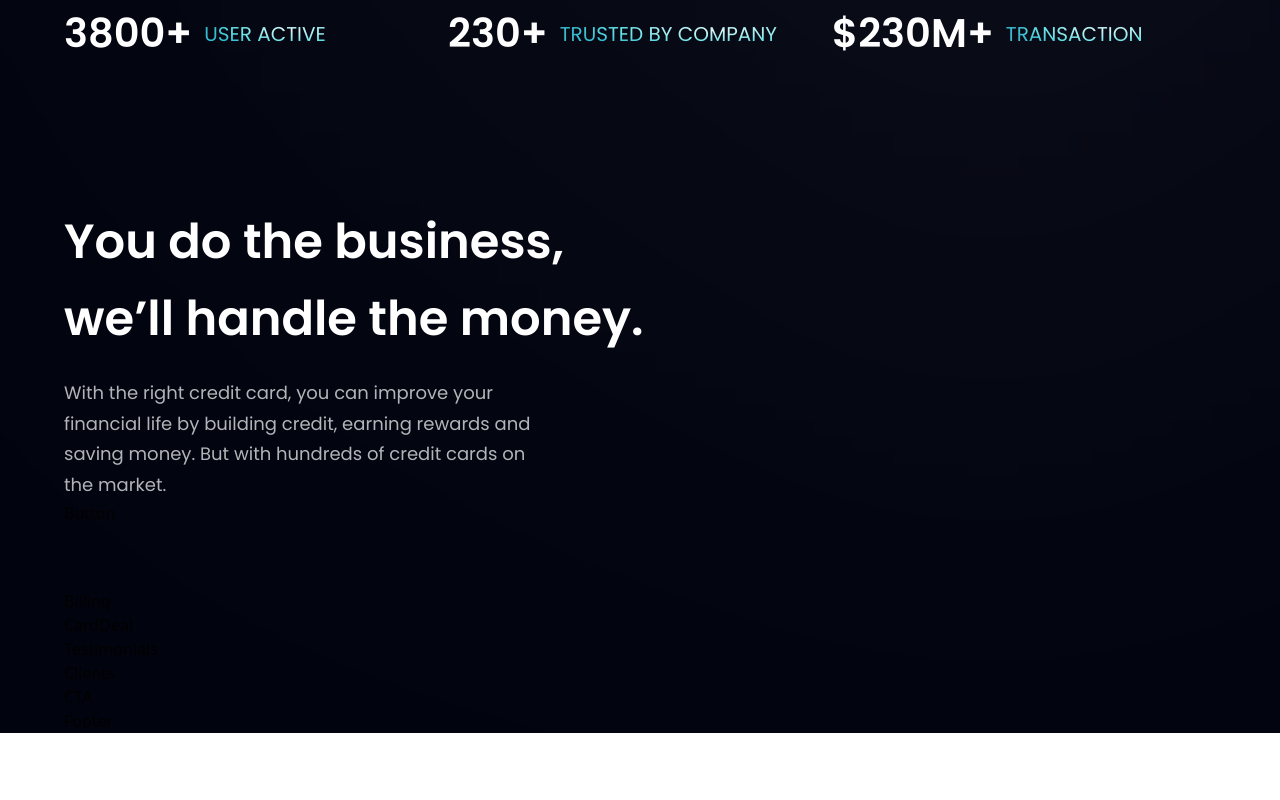
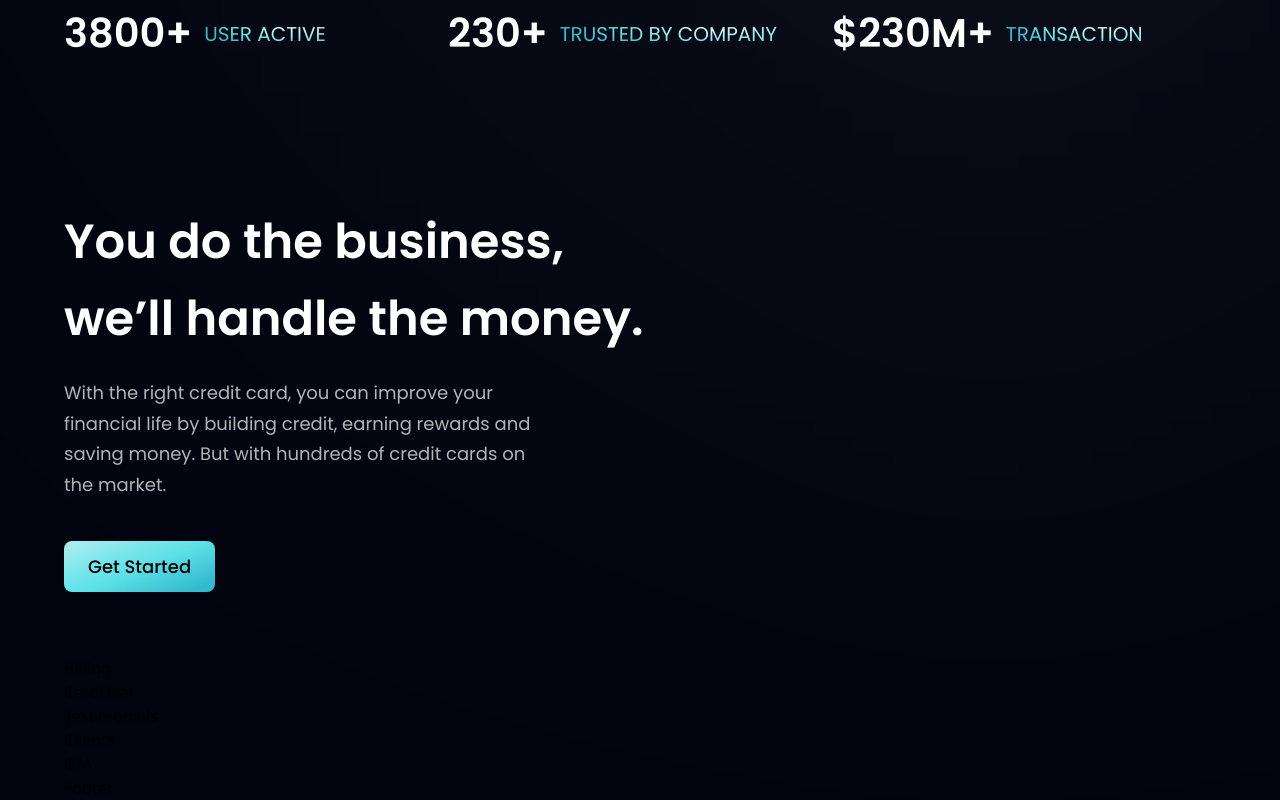
Before and after one commit to eric-antonio/bank_modern_app, a React (Vite) app: page / in a window 1280 px wide. Shown: the part 861-1661 px from the top of the page. Before the commit the page ends 1594 px from the top, so only its background shows below. Built offline with nearby package versions, Linux system fonts and the light colour scheme.

Commit message:
Update Button.jsx

```diff
--- a/src/components/Button.jsx
+++ b/src/components/Button.jsx
@@ -1,8 +1,10 @@
-import React from 'react'
 
-const Button = () => {
+
+const Button = ({ styles }) => {
   return (
-    <div>Button</div>
+    <button  type='button' className={`bg-blue-gradient px-6 py-3  font-medium font-poppins text-[18px]  outline-none rounded-lg ${styles}`}>
+      Get Started
+    </button>
   )
 }
 
```
